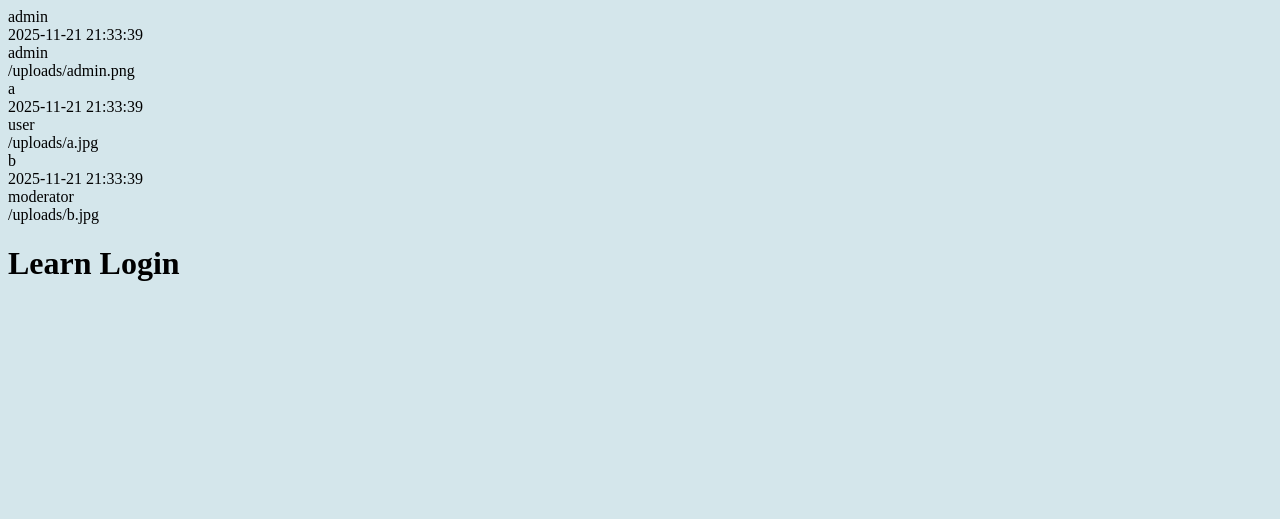
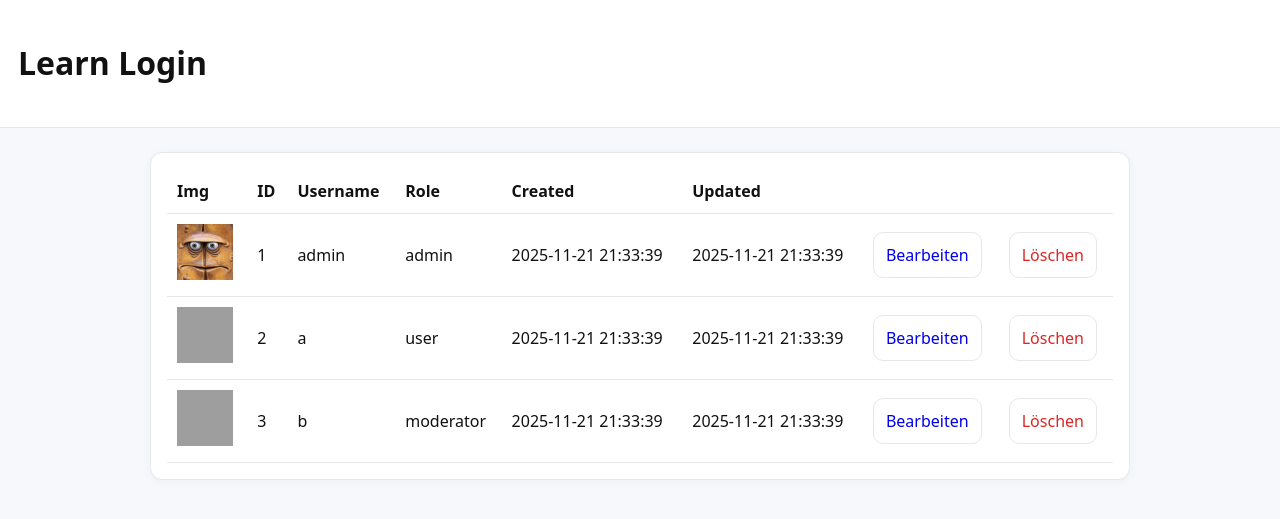
Before and after one commit to siriglueck/siri-php-login, a PHP site: page / in a window 1280 px wide. Shown: the top 519 px of the page. Run offline with PHP 8.4, Linux system fonts and the light colour scheme; data comes from the database, SQL or seed files in the repository; data that the repository does not hold is empty; grey boxes are pictures that could not be loaded.

Commit message:
ADD: CSS and images

```diff
--- a/css/style.css
+++ b/css/style.css
@@ -1,3 +1,34 @@
-:root {
-  background: rgb(212, 230, 235);
+/* Helles, ruhiges Layout für Projektdateien */
+:root{--bg:#f6f8fb;--fg:#111;--muted:#6b7280;--primary:#2563eb;--card:#fff;--border:#e5e7eb;--danger:#dc2626;}
+*{box-sizing:border-box}html,body{margin:0;padding:0;background:var(--bg);color:var(--fg);font:16px/1.5 system-ui}
+header{background:#fff;border-bottom:1px solid var(--border);padding:18px}
+.container{max-width:980px;margin:24px auto;padding:0 16px}
+.card{background:var(--card);border:1px solid var(--border);padding:16px;border-radius:12px;box-shadow:0 2px 10px rgba(0,0,0,.04);margin-bottom:16px}
+label{display:block;margin:8px 0}input,textarea,select,button{width:100%;padding:10px;border:1px solid var(--border);border-radius:10px}
+button{background:var(--primary);color:#fff;border:none;font-weight:600;cursor:pointer}
+a.button{display:inline-block;padding:10px 12px;border:1px solid var(--border);border-radius:10px;text-decoration:none}
+.alert{background:#fff3cd;border:1px solid #ffe69c;padding:10px;border-radius:10px;margin-bottom:12px}
+.text-muted{color:var(--muted)}
+.text-danger{color:var(--danger)}
+table{width:100%;border-collapse:collapse}
+th,td{padding:10px;border-bottom:1px solid var(--border);text-align:left}
+nav{
+  .container{
+    display: flex;
+    justify-content: space-between;
+    align-items: center;
+  }
+
+  ul{
+    display: flex;
+    list-style: none;
+  }
+
+  li {
+    margin-right: 1rem;
+  }
 }
+.icon {
+  width: 56px;
+  height: 56px;
+}
--- a/public/index.php
+++ b/public/index.php
@@ -9,14 +9,46 @@ require_once __DIR__ . '/header.php';
 $stmt = $pdo->query("SELECT * FROM users");
 $users = $stmt->fetchAll();
 
-foreach ($users as $user) {
-    echo $user->username . "<br>";
-    echo $user->created_at . "<br>";
-    echo $user->role . "<br>";
-    echo $user->profile_image . "<br>";
-}
 ?>
 <body>
-    <h1>Learn Login</h1>
+    <header>
+        <h1>Learn Login</h1>
+    </header>
+    <main class="container card">
+         <table>
+        <thead>
+          <tr>
+            <th>Img</th>
+            <th>ID</th>
+            <th>Username</th>
+            <th>Role</th>
+            <th>Created</th>
+            <th>Updated</th>
+            <th></th>
+            <th></th>
+          </tr>
+        </thead>
+          <?php foreach ($users as $u): ?>
+            <tr>
+              <td><img src="..<?= ($u->profile_image)?>" class="icon" onerror="this.onerror=null; this.src='../uploads/user.png';" ></td>
+              <td><?= $u->id?></td>
+              <td><?= $u->username ?></td>
+              <td><?= $u->role?></td>
+              <td><?= $u->created_at?></td>
+              <td><?= $u->updated_at?></td>
+              <td><a href="edit.php?id=<?= (int)$u->id ?>" class="button">Bearbeiten</a></td>
+              <td><a href="edit.php?id=<?= (int)$u->id ?>" class="button text-danger">Löschen</a></td>
+                <!-- <form action="delete.php" style="display:inline;" method="post">
+                  <input type="hidden" name="id" value="<?= (int)$u->id ?>">
+                  <button type="submit" class="button text-danger">Löschen</button>
+                </form> -->
+
+            </tr>
+          <?php endforeach; ?>
+        <tbody>
+
+        </tbody>
+      </table>
+    </main>
 </body>
 </html>
```
Also changed, not shown: uploads/admin.png (added), uploads/user.png (added).
